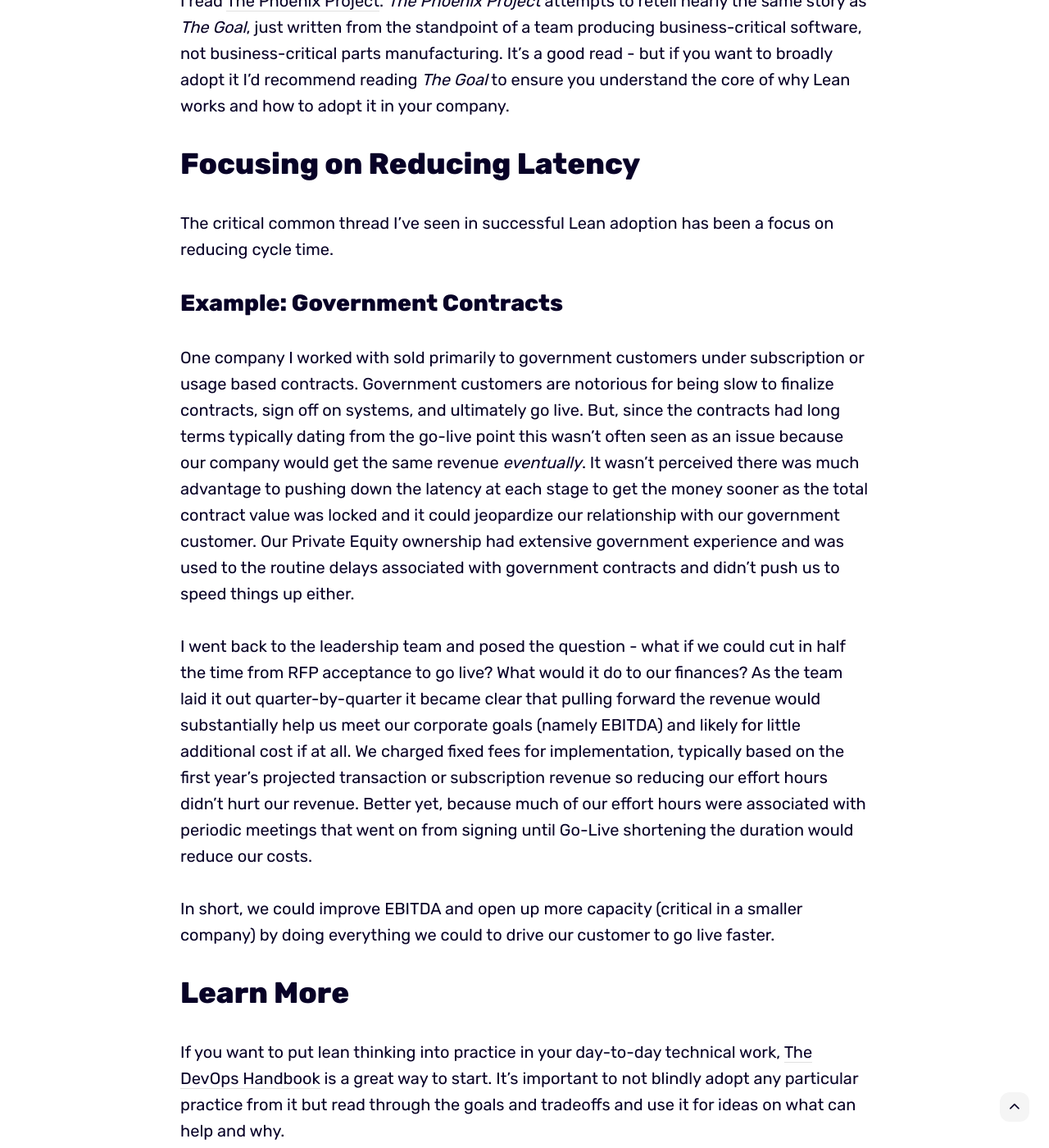
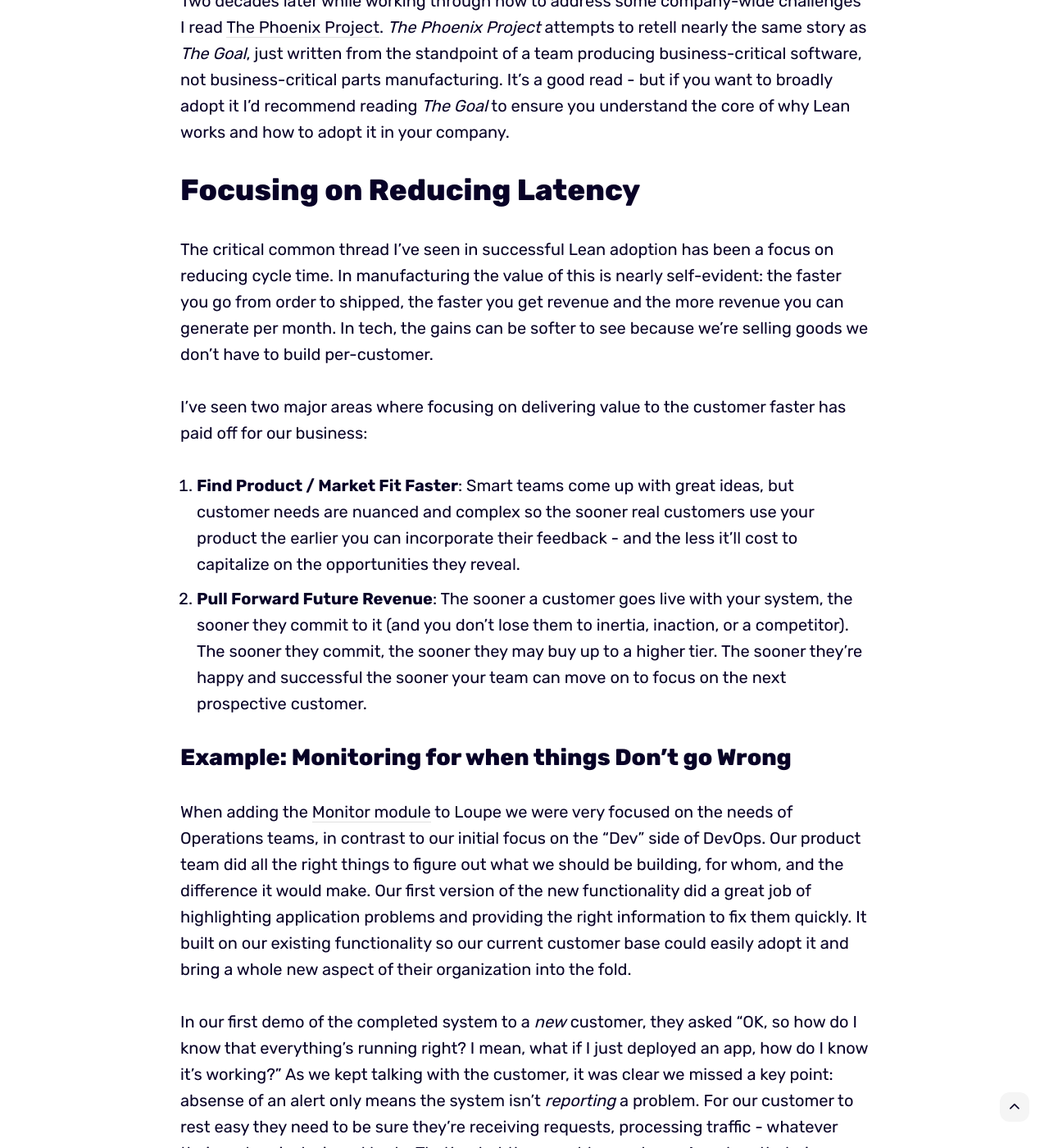
Before and after one commit to kendallmiller/kendallmiller.github.io, a Jekyll site: the page built from _posts/2021-10-1-lean-for-the-contemporary-tech-company.md, in a window 1280 px wide and 1400 px high, scrolled down 1841 px. Shown: the whole window at 82% size. Built offline with Jekyll 4.4.1, drawn with Linux system fonts in a browser that asks for light colours; some of the changed text lies outside the part shown.

Commit message:
Article evolution

```diff
--- a/_posts/2021-10-1-lean-for-the-contemporary-tech-company.md
+++ b/_posts/2021-10-1-lean-for-the-contemporary-tech-company.md
@@ -11,7 +11,8 @@ tags: [executive, work]
 Introduced and codified by Eliyahu Goldratt in [The Goal: A Process of Ongoing Improvement](https://a.co/d/5S873wu)
 in 1984, Lean Manufacturing and the Lean / Six Sigma movements it inspired were created for a different era -
 before the Internet was ubiquitous and software took over the world.  It's easy to dismiss them as ancient
-thinking, particularly in technology companies where the shelf life of our toolsets is measured in months, not decades.
+thinking, particularly in technology companies where the shelf life of our toolsets is measured in months, not decades
+but I've found it as relevant as ever to focus teams on the work that will _make a difference_.
 
 I first was introduced to Lean / Six Sigma in the 1990s while working at John Deere.  Deere was working on
 a corporate-wide adoption and seeing the practices it advocates could be applied not just in the manufacturing
@@ -26,12 +27,49 @@ ensure you understand the core of why Lean works and how to adopt it in your com
 # Focusing on Reducing Latency
 
 The critical common thread I've seen in successful Lean adoption has been a focus on reducing cycle time.
+In manufacturing the value of this is nearly self-evident: the faster you go from order to shipped, the faster
+you get revenue and the more revenue you can generate per month.  In tech, the gains can be softer to
+see because we're selling goods we don't have to build per-customer.
 
+I've seen two major areas where focusing on delivering value to the customer faster has paid off for our
+business:
 
+1. **Find Product / Market Fit Faster**: Smart teams come up with great ideas, but customer needs are nuanced
+and complex so the sooner real customers use your product the earlier you can incorporate their feedback - and
+the less it'll cost to capitalize on the opportunities they reveal.
+2. **Pull Forward Future Revenue**: The sooner a customer goes live with your system, the sooner they commit to it
+(and you don't lose them to inertia, inaction, or a competitor).  The sooner they commit, the sooner they may buy
+up to a higher tier.  The sooner they're happy and successful the sooner your team can move on to focus on the next
+prospective customer.
+
+## Example: Monitoring for when things Don't go Wrong
+
+When adding the [Monitor module](https://onloupe.com/products/monitor/) to Loupe we were very focused on the needs of Operations teams, in contrast to
+our initial focus on the "Dev" side of DevOps.  Our product team did all the right things to figure out what we should
+be building, for whom, and the difference it would make.  Our first version of the new functionality did a great
+job of highlighting application problems and providing the right information to fix them quickly.  It built on
+our existing functionality so our current customer base could easily adopt it and bring a whole new aspect of their
+organization into the fold.
+
+In our first demo of the completed system to a _new_ customer, they asked "OK, so how do I know that everything's
+running right? I mean, what if I just deployed an app, how do I know it's working?"
+As we kept talking with the customer, it was clear we missed a key point: absense of an alert only means the system
+isn't _reporting_ a problem.  For our customer to rest easy they need to be sure they're receiving requests, processing traffic -
+whatever their system is designed to do.  That's what they want to purchase: A system that gives them confidence
+they can sign off and go about their lives.
+
+We'd had a lot of customer conversations - but those were with customers that already had bought into our
+vision of the product.  With our focus on the tactics of application monitoring, we'd not gone far enough back in the
+value stream to understand what human needs would motivate our customers to implement (and purchase) a product like
+ours.
+
+Once we implemented clear views to communicate when _no news is good news_ we started getting customers that bought us
+just for our Monitoring capabilities.  If we'd done a shallower initial implementation and gotten it in the
+hands of customers earlier we'd have brought forward a lot of revenue.
 
 ## Example: Government Contracts
 
-One company I worked with sold primarily to government customers under subscription or usage based contracts.  Government customers are notorious
+One company I worked with sold primarily to government customers under subscription or usage-based contracts.  Government customers are notorious
 for being slow to finalize contracts, sign off on systems, and ultimately go live.  But, since the contracts had
 long terms typically dating from the go-live point this wasn't often seen as an issue because our company would
 get the same revenue _eventually_.  It wasn't perceived there was much advantage to pushing down the latency
@@ -42,7 +80,7 @@ routine delays associated with government contracts and didn't push us to speed
 I went back to the leadership team and posed the question - what if we could cut in half the time from RFP acceptance
 to go live?  What would it do to our finances?  As the team laid it out quarter-by-quarter it became clear that
 pulling forward the revenue would substantially help us meet our corporate goals (namely EBITDA) and likely for
-little additional cost if at all.  We charged fixed fees for implementation, typically based on the first year's projected
+little if any additional cost.  We charged fixed fees for implementation, typically based on the first year's projected
 transaction or subscription revenue so reducing our effort hours didn't hurt our revenue.  Better yet, because much of our
 effort hours were associated with periodic meetings that went on from signing until Go-Live shortening the duration would
 reduce our costs.
```
